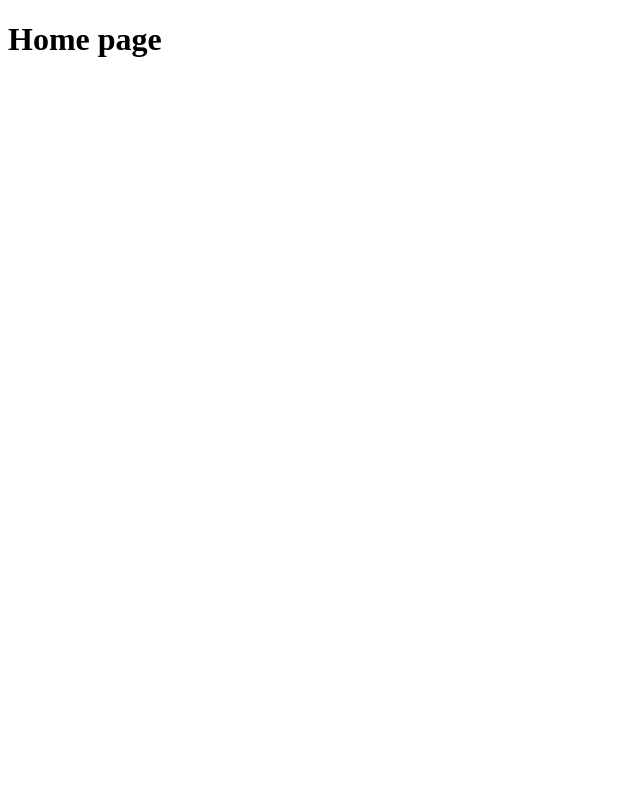
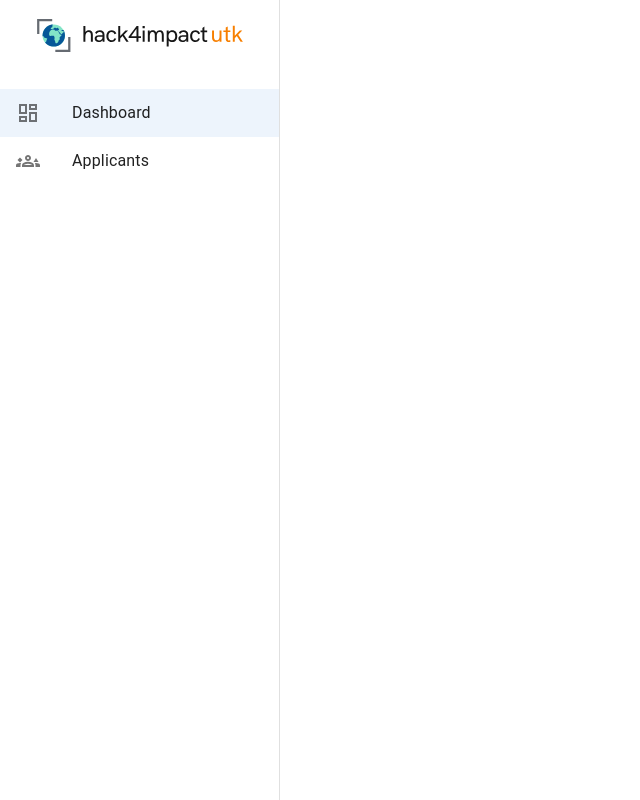
Before and after one commit to hack4impact-utk/internal-applications, a Next.js app in the folder apps/applicant-tracking/: page / in a window 1280 px wide. Shown: the whole page, without its empty margins (0-640 px from the left). Built offline with nearby package versions, Linux system fonts and the light colour scheme.

Commit message:
finish nav drawer impl

```diff
--- a/apps/applicant-tracking/package.json
+++ b/apps/applicant-tracking/package.json
@@ -13,7 +13,8 @@
     "@emotion/react": "^11.11.1",
     "@emotion/styled": "^11.11.0",
     "@hack4impact-utk/internal-models": "^1.0.6",
-    "@mui/material": "^5.14.6",
+    "@mui/icons-material": "^5.14.16",
+    "@mui/material": "^5.14.16",
     "mongoose": "^7.4.5",
     "next": "13.4.19",
     "react": "18.2.0",
--- a/apps/applicant-tracking/src/app/dashboard/page.tsx
+++ /dev/null
@@ -1,3 +0,0 @@
-export default function DashboardPage() {
-    return <h1>Dashboard page</h1>
-}
--- a/apps/applicant-tracking/src/app/layout.tsx
+++ b/apps/applicant-tracking/src/app/layout.tsx
@@ -1,3 +1,5 @@
+import NavigationDrawer from '@/components/NavigationDrawer';
+
 export const metadata = {
   title: 'Next.js',
   description: 'Generated by Next.js',
@@ -10,7 +12,10 @@ export default function RootLayout({
 }) {
   return (
     <html lang="en">
-      <body>{children}</body>
+      <body>
+        <NavigationDrawer />
+        {children}
+      </body>
     </html>
   );
 }
--- a/apps/applicant-tracking/src/app/page.tsx
+++ b/apps/applicant-tracking/src/app/page.tsx
@@ -1,3 +1,3 @@
-export default function Home() {
-  return <h1>Home page</h1>;
+export default function DashboardPage() {
+  return <h1>Dashboard page</h1>;
 }
--- /dev/null
+++ b/apps/applicant-tracking/src/components/NavigationDrawer/NavigationDrawerItem/index.tsx
@@ -0,0 +1,25 @@
+'use client';
+import ListItemText from '@mui/material/ListItemText';
+import ListItemIcon from '@mui/material/ListItemIcon';
+import ListItemButton from '@mui/material/ListItemButton';
+import Link from 'next/link';
+import { usePathname } from 'next/navigation';
+// props for the list
+interface ListProps {
+  text: string;
+  icon?: React.ReactNode;
+  route: string;
+}
+
+export default function NavigationDrawerItem({ icon, text, route }: ListProps) {
+  const pathname = usePathname();
+  return (
+    <ListItemButton component={Link} href={route} selected={pathname === route}>
+      <ListItemIcon>{icon}</ListItemIcon>
+      <ListItemText
+        primary={text}
+        primaryTypographyProps={{ variant: 'body1' }}
+      />
+    </ListItemButton>
+  );
+}
--- /dev/null
+++ b/apps/applicant-tracking/src/components/NavigationDrawer/index.tsx
@@ -0,0 +1,59 @@
+'use client';
+import React from 'react';
+// MUI //
+import Drawer from '@mui/material/Drawer';
+import { Box } from '@mui/system';
+import NavigationDrawerItem from './NavigationDrawerItem';
+import { LOGO_URL, routes } from '@/utils/constants';
+
+export default function NavigationDrawer() {
+  // Params for the Drawer
+  const drawerWidth = 280;
+
+  // Drawer setup
+  return (
+    <Drawer
+      variant="permanent"
+      sx={{
+        width: drawerWidth,
+        flexShrink: 0,
+        '& .MuiDrawer-paper': {
+          width: drawerWidth,
+          overflowX: 'hidden',
+          boxSizing: 'border-box',
+        },
+      }}
+      open={true}
+    >
+      <Box sx={{ width: drawerWidth }}>
+        <Box
+          sx={{
+            display: 'flex',
+            px: 2,
+            justifyContent: 'center',
+          }}
+        >
+          <img
+            src={LOGO_URL}
+            alt="Hack4Impact UTK logo"
+            style={{
+              objectFit: 'contain',
+              width: '100%',
+            }}
+          />
+        </Box>
+        <br />
+        {routes.map((route) => {
+          return (
+            <NavigationDrawerItem
+              key={route.text}
+              text={route.text}
+              route={route.route}
+              icon={route.icon}
+            />
+          );
+        })}
+      </Box>
+    </Drawer>
+  );
+}
--- /dev/null
+++ b/apps/applicant-tracking/src/utils/constants.tsx
@@ -0,0 +1,31 @@
+import { DashboardOutlined, Groups3Outlined } from '@mui/icons-material';
+
+export const LOGO_URL = '/logo.svg';
+
+const urls = {
+  pages: {
+    dashboard: '/',
+    applicants: '/applicants',
+  },
+} as const;
+
+type AtsPageUrl = (typeof urls)['pages'][keyof (typeof urls)['pages']];
+
+type AtsRoute = {
+  icon?: React.ReactNode;
+  text: string;
+  route: AtsPageUrl;
+};
+
+export const routes: Readonly<AtsRoute[]> = [
+  {
+    icon: <DashboardOutlined />,
+    text: 'Dashboard',
+    route: '/',
+  },
+  {
+    icon: <Groups3Outlined />,
+    text: 'Applicants',
+    route: '/applicants',
+  },
+] as const;
```
Also changed, not shown: apps/applicant-tracking/public/logo.svg (added), 1 other file (tests, documents, lock files or other folders).
